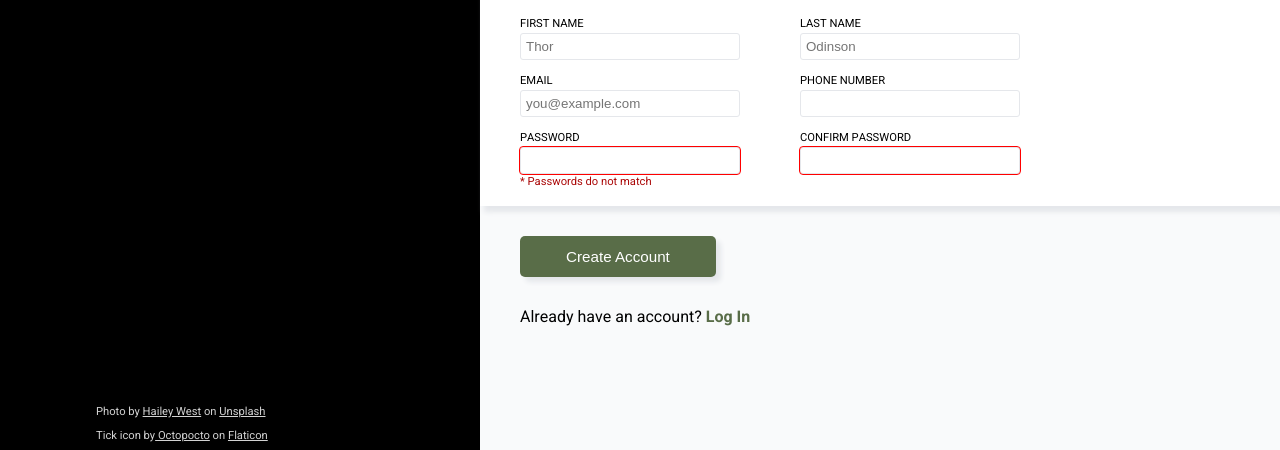
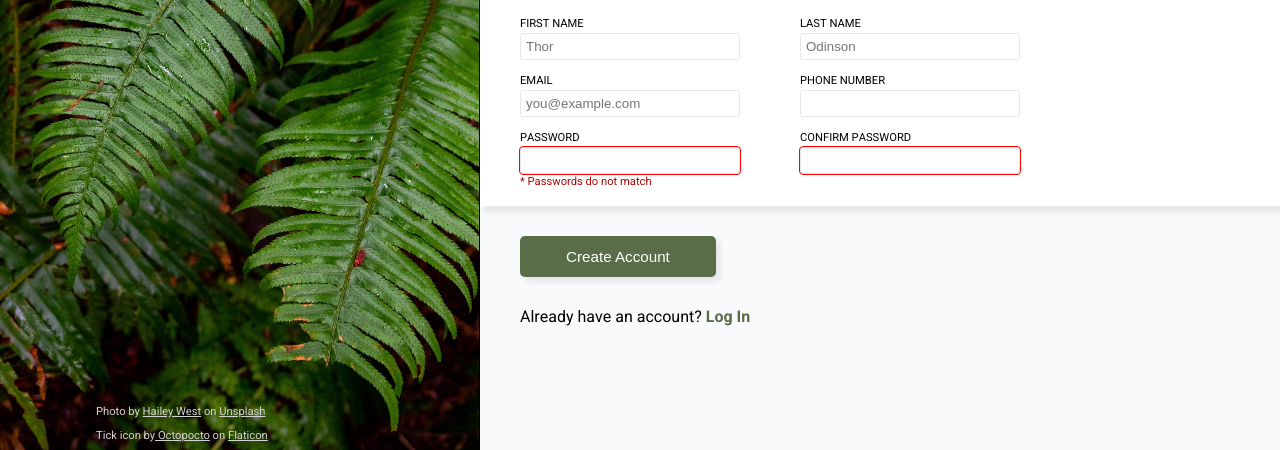
Before and after one commit to Peaches-xo/sign-up-form, a plain HTML site: page index.html in a window 1280 px wide. Shown: the part 350-800 px from the top of the page. Drawn offline with Linux system fonts and the light colour scheme; the site is published under a folder, as on GitHub Pages, so addresses that start at the root find nothing; a web font is replaced by a local one.

Commit message:
updated img file path

```diff
--- a/signupform.css
+++ b/signupform.css
@@ -28,7 +28,7 @@ body{
     position: relative;
     width: calc(100vw / 2.5);
     height: 100vh;
-    background: black url("/leafbg.avif") no-repeat;
+    background: black url("leafbg.avif") no-repeat;
     background-size: cover;
     background-position: -55px 0px;
 }
```
Also changed, not shown: 1 other file.
